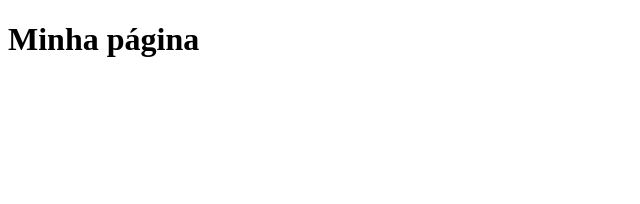
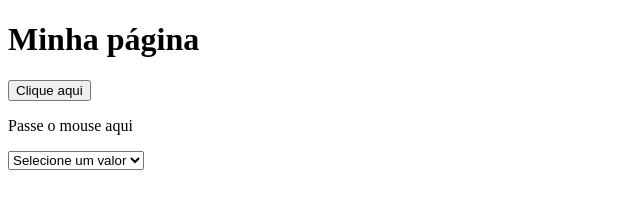
Before and after one commit to parreirahenrique/introducao-javascript, a plain HTML site: page index.html in a window 1280 px wide. Shown: the whole page, without its empty margins (0-640 px from the left). Drawn offline with Linux system fonts and the light colour scheme.

Commit message:
Alterações feitas na segunda parte do curso

```diff
--- a/JS/main.js
+++ b/JS/main.js
@@ -48,5 +48,57 @@ for(counter = 0; counter <= 5; counter++){
 }
 
 var hoje = new Date();
-console.log(hoje.getMonth());
+console.log(hoje.getDate);
+
+// Criando funções dentro do JavaScript
+function somatorio(n1, n2){
+    return n1 + n2;
+}
+
+console.log(somatorio(2, 3));
+
+function validaIdade(idade){
+    var validar;
+
+    if(idade >= 18){
+        validar = true;
+    }
+
+    else if(idade < 18){
+        validar = false;
+    }
+
+    return validar;
+}
+
+
+console.log(validaIdade(prompt("Qual sua idade?")));
 */
+
+function botao(){
+    document.getElementById("agradecimento").innerHTML = "<b>Obrigado por clicar!</b>";
+
+    //alert("Obrigado por clicar!")
+}
+
+function redirecionar(){
+    window.open("https://digitalinnovation.one/");             // Redireciona para outra aba
+    //window.location.href = "https://digitalinnovation.one/"; // Redireciona para mesma aba
+}
+
+function trocar(){
+    //alert("Trocar texto.")
+    document.getElementById("trocatexto").innerHTML = "Obrigado por passar seu mouse!";
+}
+
+function voltar (){
+    document.getElementById("trocatexto").innerHTML = "Passe o mouse aqui";
+}
+
+function load(){
+    alert("Aguarde o carregamento da página")
+}
+
+function funcaoChange(elemento){
+    console.log(elemento.value)
+}
--- a/index.html
+++ b/index.html
@@ -3,10 +3,19 @@
     <head>
         <title>Minha página</title>
         <meta charset="utf-8">
+        <script type="text/javascript" src="JS/main.js"></script>
     </head>
 
-    <body>
-        <script type="text/javascript" src="JS/main.js"></script>
+    <body onload="load()">
         <h1>Minha página</h1>
+        <button type="button" onclick="botao()">Clique aqui</button>
+        <p id="agradecimento" onclick="redirecionar()"></p>
+        <p id="trocatexto" onmouseover="trocar()" onmouseout="voltar()">Passe o mouse aqui</p>
+        <select onchange="funcaoChange(this)">
+            <option value="none"><i>Selecione um valor</i></option>
+            <option value="1">Valor 1</option>
+            <option value="2">Valor 2</option>
+            <option value="3">Valor 3</option>
+        </select>
     </body>
 </html>
```
